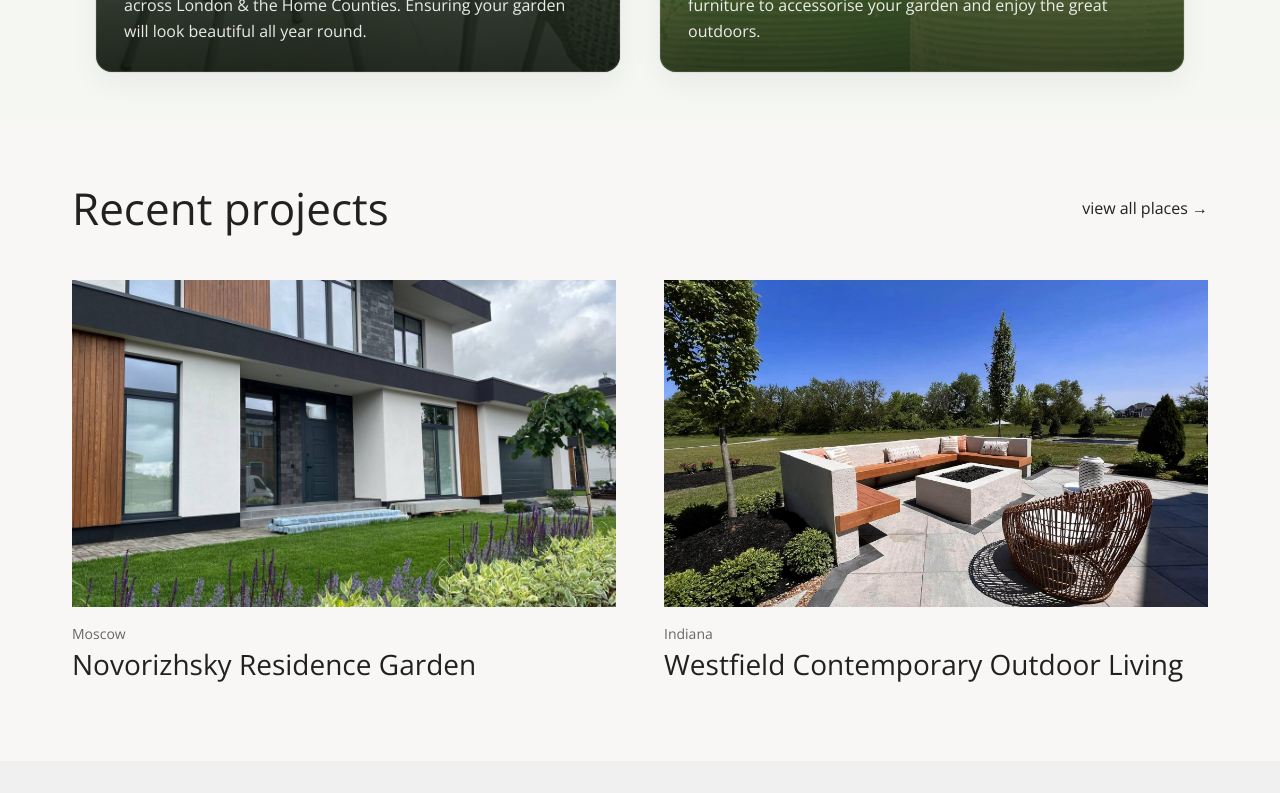
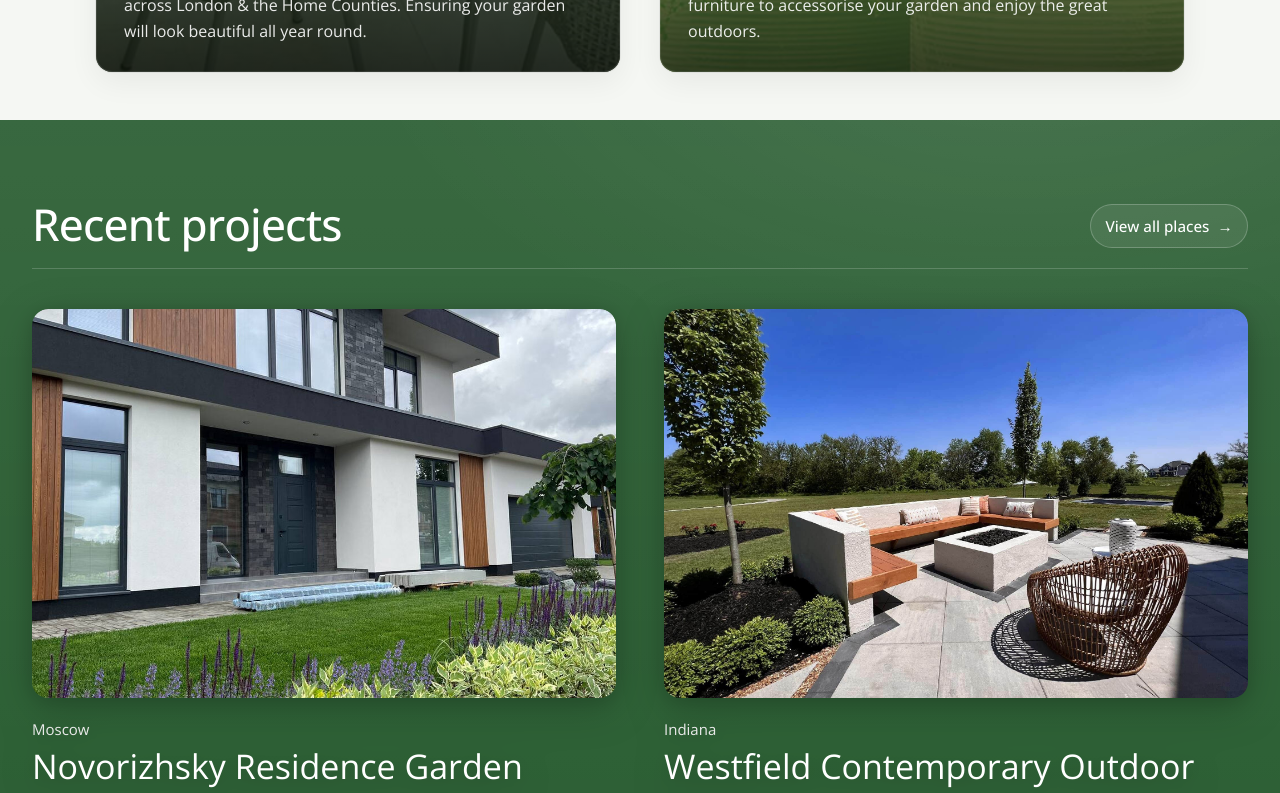
Before and after one commit to baher228/ardivia, a Next.js app: page / in a window 1280 px wide. Shown: the part 1860-2653 px from the top of the page. Built offline with nearby package versions, Linux system fonts and the light colour scheme.

Commit message:
`Refactor Recent Projects Section: Update styles, layout, and animations`

```diff
--- a/src/components/RecentProjectsSection.module.css
+++ b/src/components/RecentProjectsSection.module.css
@@ -1,10 +1,22 @@
+/* Primary-green backdrop stays */
 .projectsSection {
-  padding: 4rem 0;
-  background-color: #f8f7f5;
+  --bg: var(--primary-green);
+  --on-bg: #ffffff;
+  --on-bg-muted: rgba(255, 255, 255, 0.82);
+  --divider: rgba(255, 255, 255, 0.18);
+
+  position: relative;
+  padding: 5rem 0;
+  background:
+    radial-gradient(1200px 600px at 80% -10%, rgba(255,255,255,0.08), transparent 55%),
+    linear-gradient(180deg, rgba(255,255,255,0.06), rgba(0,0,0,0.00)),
+    var(--bg);
+  color: var(--on-bg);
+  overflow: hidden;
 }
 
 .container {
-  max-width: 1200px;
+  max-width: 1400px; /* widened to allow larger cards while centered */
   margin: 0 auto;
   padding: 0 2rem;
 }
@@ -12,32 +24,92 @@
 .header {
   display: flex;
   justify-content: space-between;
-  align-items: center;
-  margin-bottom: 3rem;
+  align-items: end;
+  gap: 1rem;
+  margin-bottom: 2.5rem;
+  padding-bottom: 1.25rem;
+  border-bottom: 1px solid var(--divider);
 }
 
 .title {
-  font-size: 44px;
+  margin: 0;
+  font-size: 2.75rem; /* ~44px */
   line-height: 1.1;
-  font-weight: 400;
-  color: #212121;
-  margin: 0;
+  font-weight: 500;
+  letter-spacing: -0.02em;
+  color: var(--on-bg);
 }
 
 .viewAllLink {
-  font-size: 16px;
-  color: #212121;
+  --ring: rgba(255,255,255,0.65);
+  display: inline-flex;
+  align-items: center;
+  gap: 0.5rem;
+  padding: 0.6rem 0.9rem;
+  border-radius: 999px;
   text-decoration: none;
-  font-weight: 400;
-  transition: color 0.3s ease;
+  color: var(--on-bg);
+  background: rgba(255, 255, 255, 0.08);
+  border: 1px solid rgba(255, 255, 255, 0.22);
+  font-size: 0.95rem;
+  font-weight: 500;
+  transition:
+    transform 220ms cubic-bezier(.2,.7,.2,1),
+    background-color 200ms ease,
+    border-color 200ms ease,
+    color 200ms ease,
+    box-shadow 200ms ease;
+  will-change: transform;
 }
 
+.viewAllLink:hover {
+  transform: translateY(-2px);
+  background: rgba(255, 255, 255, 0.14);
+  border-color: rgba(255, 255, 255, 0.35);
+}
+
+.viewAllLink:active { transform: translateY(0); }
+.viewAllLink:focus-visible { outline: none; box-shadow: 0 0 0 3px var(--ring); }
+.viewAllText { white-space: nowrap; }
+.viewAllArrow { display: inline-block; transition: transform 220ms cubic-bezier(.2,.7,.2,1); }
+.viewAllLink:hover .viewAllArrow { transform: translateX(2px); }
+
+/* === Two centered, larger cards === */
 .projectsGrid {
   display: grid;
-  grid-template-columns: repeat(2, 1fr);
+  grid-template-columns: repeat(2, minmax(380px, 640px)); /* wider cards */
+  justify-content: center; /* centers the two columns in the row */
   gap: 3rem;
 }
 
 .projectItem {
-  /* Individual project item styling if needed */
+  width: 100%;
+  opacity: 0;
+  transform: translateY(14px);
+  animation: itemIn 520ms cubic-bezier(.2,.7,.2,1) forwards;
+  filter: drop-shadow(0 10px 20px rgba(0, 0, 0, 0.18))
+          drop-shadow(0 3px 8px rgba(0, 0, 0, 0.12));
+  transition: transform 240ms cubic-bezier(.2,.7,.2,1);
+  will-change: transform;
 }
+.projectItem:hover { transform: translateY(-6px); }
+.projectItem:active { transform: translateY(-2px); }
+
+@media (max-width: 980px) {
+  .projectsGrid {
+    grid-template-columns: minmax(300px, 640px); /* single, still large */
+    justify-content: center;
+    gap: 2rem;
+  }
+}
+
+/* Motion prefs */
+@media (prefers-reduced-motion: reduce) {
+  .projectItem, .viewAllLink { transition: none; animation: none; transform: none; }
+}
+
+@keyframes itemIn {
+  to { opacity: 1; transform: translateY(0); }
+}
+
+.projectsSection a { color: var(--on-bg); }
--- a/src/components/RecentProjectsSection.tsx
+++ b/src/components/RecentProjectsSection.tsx
@@ -12,15 +12,13 @@ interface ProjectItem {
 const RecentProjectsSection: React.FC = () => {
   const projectItems: ProjectItem[] = [
     {
-      imageSrc:
-        "/photos/projects/NovorizhskyResidence/1.jpg",
+      imageSrc: "/photos/projects/NovorizhskyResidence/1.jpg",
       title: "Novorizhsky Residence Garden",
       location: "Moscow",
       link: "/place/novorizhsky-residence",
     },
     {
-      imageSrc:
-        "/photos/projects/westfieldContemporary/1.jpg",
+      imageSrc: "/photos/projects/westfieldContemporary/1.jpg",
       title: "Westfield Contemporary Outdoor Living",
       location: "Indiana",
       link: "/place/westfield-contemporary",
@@ -28,18 +26,29 @@ const RecentProjectsSection: React.FC = () => {
   ];
 
   return (
-    <section className={styles.projectsSection}>
+    <section
+      className={styles.projectsSection}
+      aria-labelledby="recent-projects-heading"
+      role="region"
+    >
       <div className={styles.container}>
         <div className={styles.header}>
-          <h2 className={styles.title}>Recent projects</h2>
+          <h2 id="recent-projects-heading" className={styles.title}>
+            Recent projects
+          </h2>
           <a href="/projects" className={styles.viewAllLink}>
-            view all places →
+            <span className={styles.viewAllText}>View all places</span>
+            <span aria-hidden="true" className={styles.viewAllArrow}>→</span>
           </a>
         </div>
 
         <div className={styles.projectsGrid}>
           {projectItems.map((item, index) => (
-            <div key={index} className={styles.projectItem}>
+            <div
+              key={`${item.link}-${index}`}
+              className={styles.projectItem}
+              style={{ animationDelay: `${index * 80}ms` }}
+            >
               <SectionCard
                 imageSrc={item.imageSrc}
                 title={item.title}
--- a/src/components/SectionCard.tsx
+++ b/src/components/SectionCard.tsx
@@ -51,6 +51,7 @@ const cardStyles: React.CSSProperties = {
   overflow: "hidden",
   transition: "transform 0.3s ease, box-shadow 0.3s ease",
   cursor: "pointer",
+  borderRadius: 16, /* gives the larger cards a softer look */
 };
 
 const cardLinkStyles: React.CSSProperties = {
@@ -62,8 +63,9 @@ const cardLinkStyles: React.CSSProperties = {
 const imageContainerStyles: React.CSSProperties = {
   position: "relative",
   width: "100%",
-  paddingBottom: "60%", // 5:3 aspect ratio
+  paddingBottom: "66.6667%", // taller (3:2) to make the card feel larger
   overflow: "hidden",
+  borderRadius: 16,
 };
 
 const imageStyles: React.CSSProperties = {
@@ -77,29 +79,30 @@ const imageStyles: React.CSSProperties = {
 };
 
 const contentStyles: React.CSSProperties = {
-  padding: "1rem 0",
+  padding: "1.25rem 0 0.25rem",
 };
 
 const categoryStyles: React.CSSProperties = {
   fontSize: "12px",
-  color: "#666",
-  marginBottom: "0.25rem",
+  color: "#D9D9D9",
+  marginBottom: "0.3rem",
   fontWeight: 600,
   textTransform: "uppercase",
+  letterSpacing: "0.06em",
 };
 
 const subtitleStyles: React.CSSProperties = {
-  fontSize: "14px",
-  color: "#666",
-  marginBottom: "0.25rem",
+  fontSize: "15px",
+  color: "#EAEAEA",
+  marginBottom: "0.35rem",
   fontWeight: 400,
 };
 
 const titleStyles: React.CSSProperties = {
-  fontSize: "28px",
+  fontSize: "34px", // increased title size
   fontWeight: 400,
-  color: "#212121",
-  lineHeight: 1.2,
+  color: "white",
+  lineHeight: 1.18,
   margin: 0,
 };
 
```
